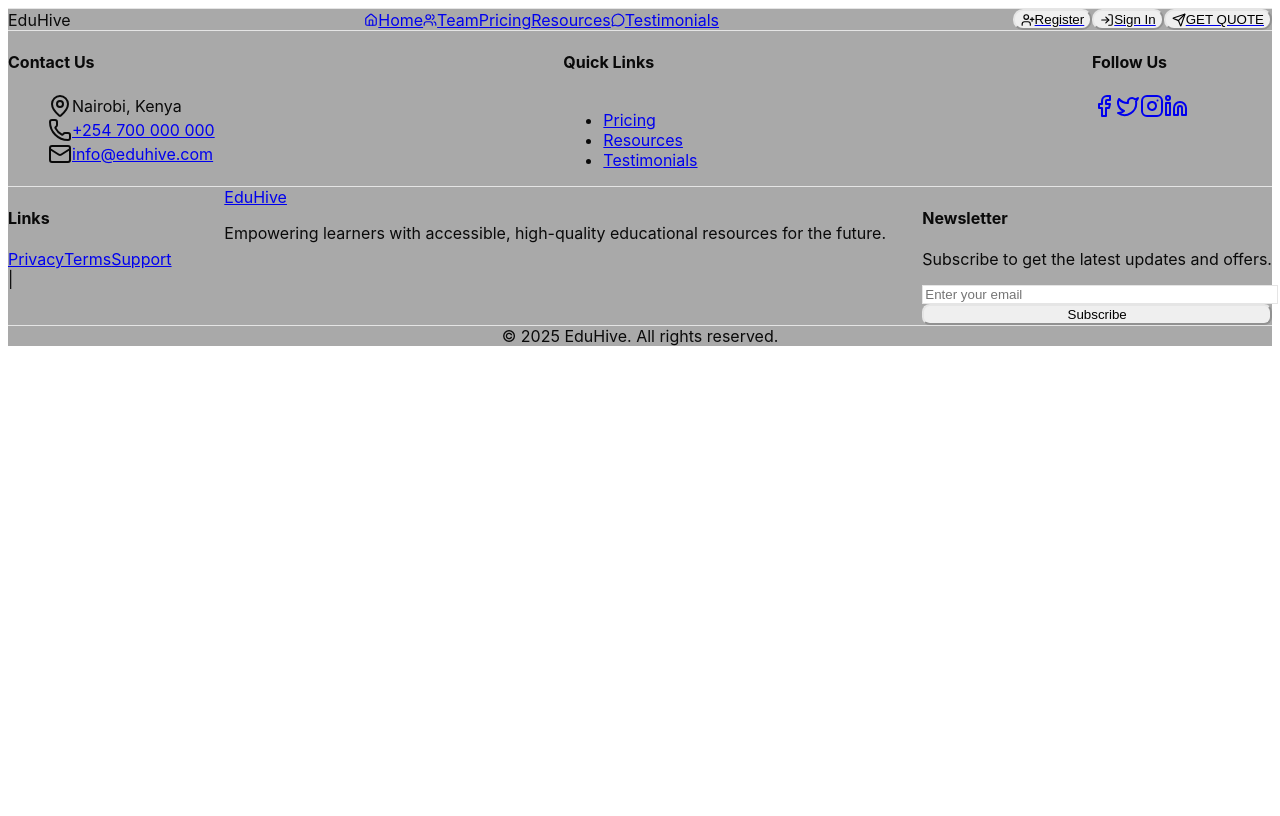
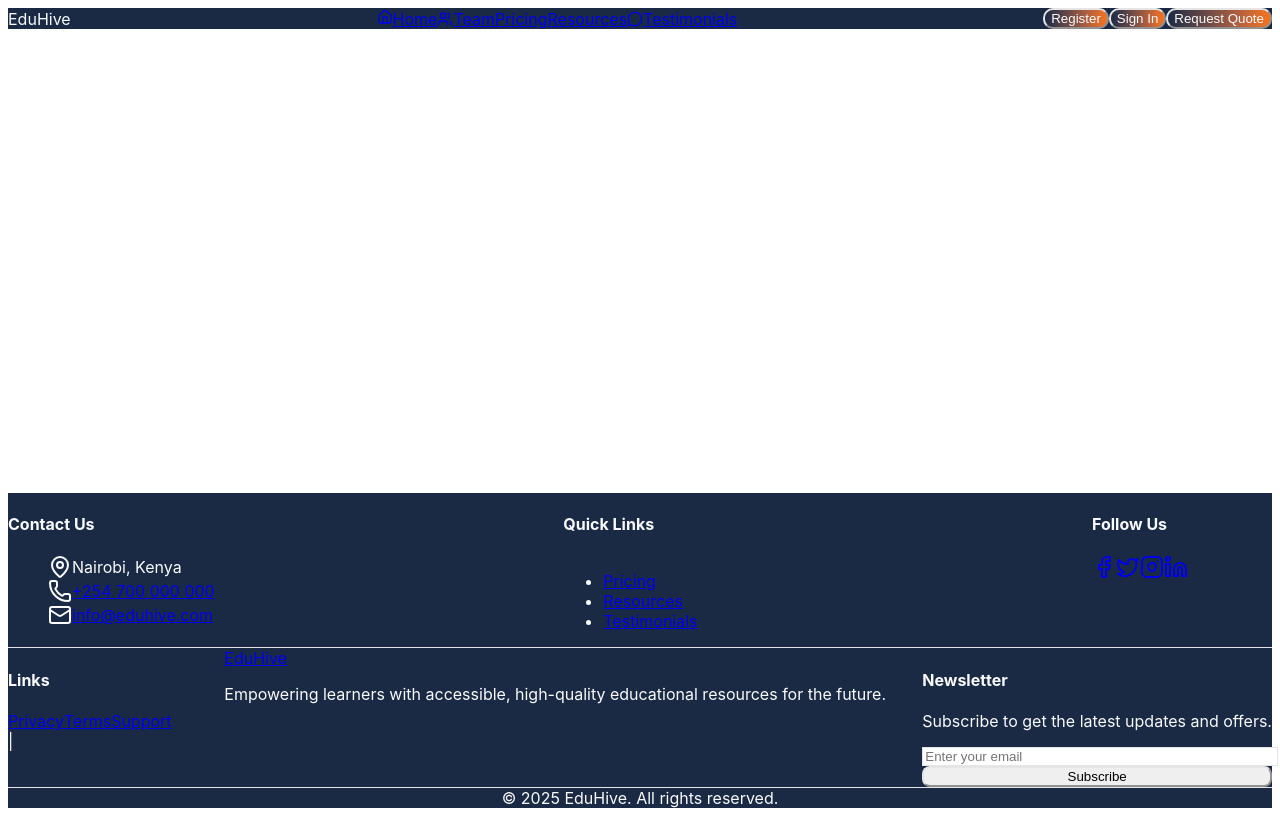
Before and after one commit to Mitche-44/EduHive-Frontend, a React (Vite) app: page /contributor in a window 1280 px wide. Built offline with nearby package versions, Linux system fonts and the light colour scheme.

Commit message:
add styling using tailwind csss to navbar and footer

```diff
--- a/src/App.css
+++ b/src/App.css
@@ -0,0 +1,3 @@
+.app-container {
+  padding: 1rem;
+}
--- a/src/App.jsx
+++ b/src/App.jsx
@@ -1,7 +1,7 @@
 import './App.css';
 
 
-import React from "react";
+import React, { useEffect } from "react";
 import { BrowserRouter as Router, Routes, Route } from "react-router-dom";
 
 // Common Layout Components
@@ -14,11 +14,39 @@ import Footer from "./components/common/Footer.jsx";
 // import ContributorRoutes from "./routes/ContributorRoutes.jsx";
 // // import ProtectedRoute from "./routes/ProtectedRoute.jsx";
 
-const App = () => {
+// Pages
+import LeaderboardPage from "./pages/learner/Leaderboard.jsx";
+
+// Static placeholder data (mimics LeaderboardPage's data for logging)
+const staticLeaderboardData = [
+  { rank: 1, username: "Alice", points: 1500 },
+  { rank: 2, username: "Bob", points: 1200 },
+  { rank: 3, username: "Charlie", points: 950 },
+  { rank: 4, username: "Diana", points: 800 },
+  { rank: 5, username: "Eve", points: 600 },
+];
+
+const AppContent = () => {
+  // Log static data when on /leaderboard route
+  if (window.location.pathname === "/leaderboard") {
+    console.log("Leaderboard Data (Static):", staticLeaderboardData);
+  }
+
   return (
     <div className="flex flex-col min-h-screen">
       {/* Navbar */}
       <Navbar />
+
+      {/* Main Content */}
+      <main className="flex-1">
+        <Routes>
+          <Route path="/leaderboard" element={<LeaderboardPage />} />
+          {/* Placeholder routes - uncomment and implement as needed */}
+          {/* <Route path="/learner/*" element={<LearnerRoutes />} />
+          <Route path="/admin/*" element={<AdminRoutes />} />
+          <Route path="/contributor/*" element={<ContributorRoutes />} /> */}
+        </Routes>
+      </main>
 
       {/* Footer */}
       <Footer />
@@ -26,4 +54,10 @@ const App = () => {
   );
 };
 
+const App = () => {
+  return (
+      <AppContent />
+  );
+};
+
 export default App;
--- a/src/components/common/Footer.jsx
+++ b/src/components/common/Footer.jsx
@@ -37,7 +37,7 @@ export default function Footer() {
   };
 
   return (
-    <footer className="bg-[#A9A9A9] border-t border-indigo-700 mt-10">
+    <footer className="bg-[#1A2A44] text-[#F9FAFB] py-6">
       <div className="max-w-7xl mx-auto px-8 py-12">
         {/* Top Layer: Contact Us, Quick Links, Follow Us */}
         <div className="flex flex-row flex-wrap justify-between gap-8 text-sm text-white mb-8">
--- a/src/components/common/Navbar.jsx
+++ b/src/components/common/Navbar.jsx
@@ -1,68 +1,81 @@
 
 
-import { Link } from 'react-router-dom';
+import { Link, useNavigate } from 'react-router-dom';
 import { Home, Users, DollarSign, BookOpen, MessageCircle, UserPlus, LogIn, Send} from 'lucide-react';
 // import logo from '/path-to-your-logo.png';
 import { Button } from "@/components/ui/button";
 
 const Navbar = () => {
+  const navigate = useNavigate();
+
+  const handleRegisterClick = () => navigate("/register");
+  const handleSignInClick = () => navigate("/signin");
+  const handleQuoteClick = () => navigate("/quote");
+
   return (
-    <header className="bg-[#A9A9A9] border-t border-indigo-700 mt-10">
-      <div className= "max-w-7xl mx-auto px-6 py-4 flex items-center justify-between gap-8">
+    <header className="bg-[#1A2A44] text-[#F9FAFB] py-6">
+      <div className= "max-w-7xl mx-auto px-4 py-4 flex items-center justify-between md:px-6 lg:px-8">
         {/* Logo */}
-        <div className="flex items-center space-x-3">
+        <div className="flex items-center space-x-4">
           {/* Uncomment and update with your logo path */}
           {/* <img src={logo} alt="EduHive Logo" className="h-12 w-auto" /> */}
-          <span className="text-2xl font-bold text-white">EduHive</span>
+          <span className="text-2xl font-bold text-[#F9FAFB]">EduHive</span>
         </div>
 
         {/* Nav Links */}
-        <nav className="flex items-center gap-6 text-white text-sm font-medium">
+        <nav className="flex items-center space-x-8 text-[#F9FAFB] text-base font-semibold">
           <Link
             to="/"
-            className="px-3 py-2 hover:text-blue-400 transition flex items-center gap-2 relative group"
+            className="relative px-4 py-2 hover:text-[#F97316] transition duration-300">
+            <Home size={16} />
+            Home
+            <span className="absolute bottom-0 left-0 w-full h-0.5 bg-[#F97316] transform scale-x-0 hover:scale-x-100 transition-transform duration-300"></span>
+
+          </Link>
+          <Link to="/team" className="relative px-4 py-2 hover:text-[#F97316] transition duration-300 flex items-center gap-2">
+            <Users size={16} />
+            Team
+            <span className="absolute bottom-0 left-0 w-full h-0.5 bg-[#F97316] transform scale-x-0 hover:scale-x-100 transition-transform duration-300"></span>
+          </Link>
+          <Link
+            to="/pricing"
+            className="relative px-4 py-2 hover:text-[#F97316] transition duration-300"
           >
-            <Home size={14} />
-            <span>Home</span>
+            Pricing
+            <span className="absolute bottom-0 left-0 w-full h-0.5 bg-[#F97316] transform scale-x-0 hover:scale-x-100 transition-transform duration-300"></span>
           </Link>
-          <Link to="/team" className="px-3 py-2 hover:text-blue-400 transition flex items-center gap-2">
-            <Users size={14} />
-            <span>Team</span>
+          <Link to="/resources" className="relative px-4 py-2 hover:text-[#F97316] transition duration-300">
+            {/* <BookOpen size={14} /> */}
+            Resources
+            <span className="absolute bottom-0 left-0 w-full h-0.5 bg-[#F97316] transform scale-x-0 hover:scale-x-100 transition-transform duration-300"></span>
           </Link>
-          <Link to="/pricing" className="px-3 py-2 hover:text-blue-400 transition flex items-center gap-2">
-            {/* <DollarSign size={14} /> */}
-            <span>Pricing</span>
-          </Link>
-          <Link to="/resources" className="px-3 py-2 hover:text-blue-400 transition flex items-center gap-2">
-            {/* <BookOpen size={14} /> */}
-            <span>Resources</span>
-          </Link>
-          <Link to="/testimonials" className="px-3 py-2 hover:text-blue-400 transition flex items-center gap-2">
-            <MessageCircle size={14} />
-            <span>Testimonials</span>
+          <Link to="/testimonials" className="relative px-4 py-2 hover:text-[#F97316] transition duration-300 flex items-center gap-2">
+            <MessageCircle size={16} />
+            Testimonials
+            <span className="absolute bottom-0 left-0 w-full h-0.5 bg-[#F97316] transform scale-x-0 hover:scale-x-100 transition-transform duration-300"></span>
           </Link>
         </nav>
 
         {/* Buttons */}
-        <div className="flex items-center gap-4">
-          <Link to="/register">
-            <Button className="bg-blue-600 hover:bg-blue-700 text-white font-semibold px-6 py-2 rounded-lg flex items-center gap-2">
-              <UserPlus size={14} />
-              <span>Register</span>
-            </Button>
-          </Link>
-          <Link to="/signin">
-            <Button className="bg-blue-600 hover:bg-blue-700 text-white font-semibold px-6 py-2 rounded-lg flex items-center gap-2">
-              <LogIn size={14} />
-              <span>Sign In</span>
-            </Button>
-          </Link>
-          <Link to="/quote">
-            <Button className="bg-blue-600 hover:bg-blue-700 text-white font-semibold px-6 py-2 rounded-lg flex items-center gap-2">
-              <Send size={14} />
-              <span>GET QUOTE</span>
-            </Button>
-          </Link>
+        <div className="flex space-x-4">
+          <Button
+            onClick={handleRegisterClick}
+            className="bg-gradient-to-r from-[#1A2A44] to-[#F97316] hover:from-[#F97316] hover:to-[#1A2A44] text-[#F9FAFB] text-sm font-semibold py-2 px-6 rounded-lg transition duration-300 shadow-md"
+          >
+            Register
+          </Button>
+          <Button
+            onClick={handleSignInClick}
+            className="bg-gradient-to-r from-[#1A2A44] to-[#F97316] hover:from-[#F97316] hover:to-[#1A2A44] text-[#F9FAFB] text-sm font-semibold py-2 px-6 rounded-lg transition duration-300 shadow-md"
+          >
+            Sign In
+          </Button>
+          <Button
+            onClick={handleQuoteClick}
+            className="bg-gradient-to-r from-[#1A2A44] to-[#F97316] hover:from-[#F97316] hover:to-[#1A2A44] text-[#F9FAFB] text-sm font-semibold py-2 px-6 rounded-lg transition duration-300 shadow-md"
+          >
+            Request Quote
+          </Button>
         </div>
       </div>
     </header>
--- a/src/pages/learner/Leaderboard.jsx
+++ /dev/null
@@ -1,9 +0,0 @@
-import React from 'react'
-
-export default function Leaderboard() {
-  return (
-    <div>
-
-    </div>
-  )
-}
```
